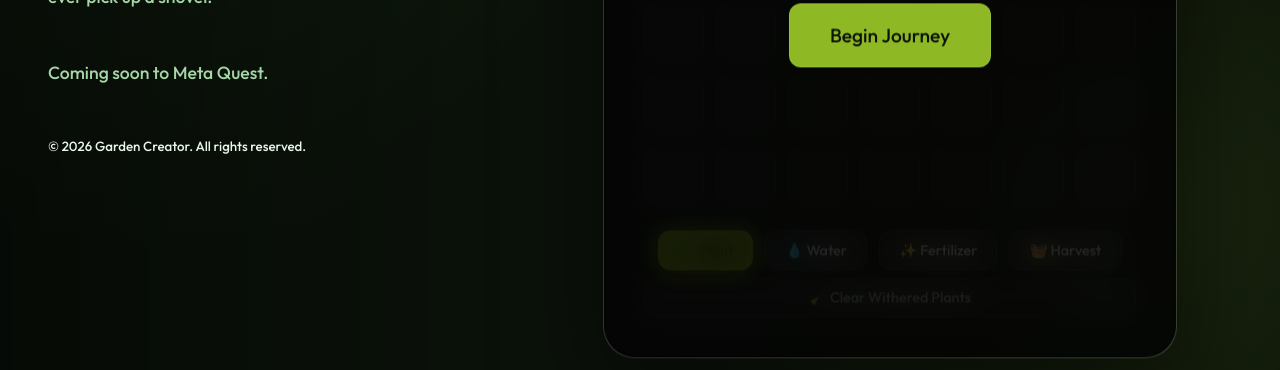
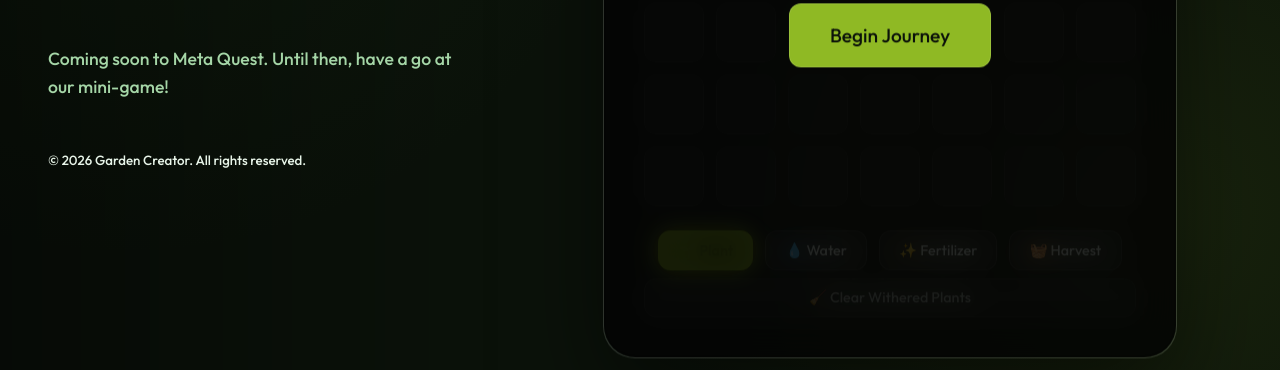
Before and after one commit to Shiftas/GardenCreatorCommingSoon, a plain HTML site: page index.html in a window 1280 px wide. Shown: the part 430-800 px from the top of the page. Drawn offline with nearby package versions, Linux system fonts and the light colour scheme; a web font is replaced by a local one.

Commit message:
Update index.html
Update description

```diff
--- a/index.html
+++ b/index.html
@@ -284,7 +284,7 @@
             <h1>Garden Creator</h1>
             <p>Garden Creator is an immersive VR design tool that turns "What if?" into "Right here."
                 Walk through your designs, experiment with endless layouts, and visualize your perfect outdoor escape before you ever pick up a shovel.</p>
-            <p>Coming soon to Meta Quest.</p>
+            <p>Coming soon to Meta Quest. Until then, have a go at our mini-game!</p>
             <footer>
                 <small>&copy; 2026 Garden Creator. All rights reserved.</small>
             </footer>
```
